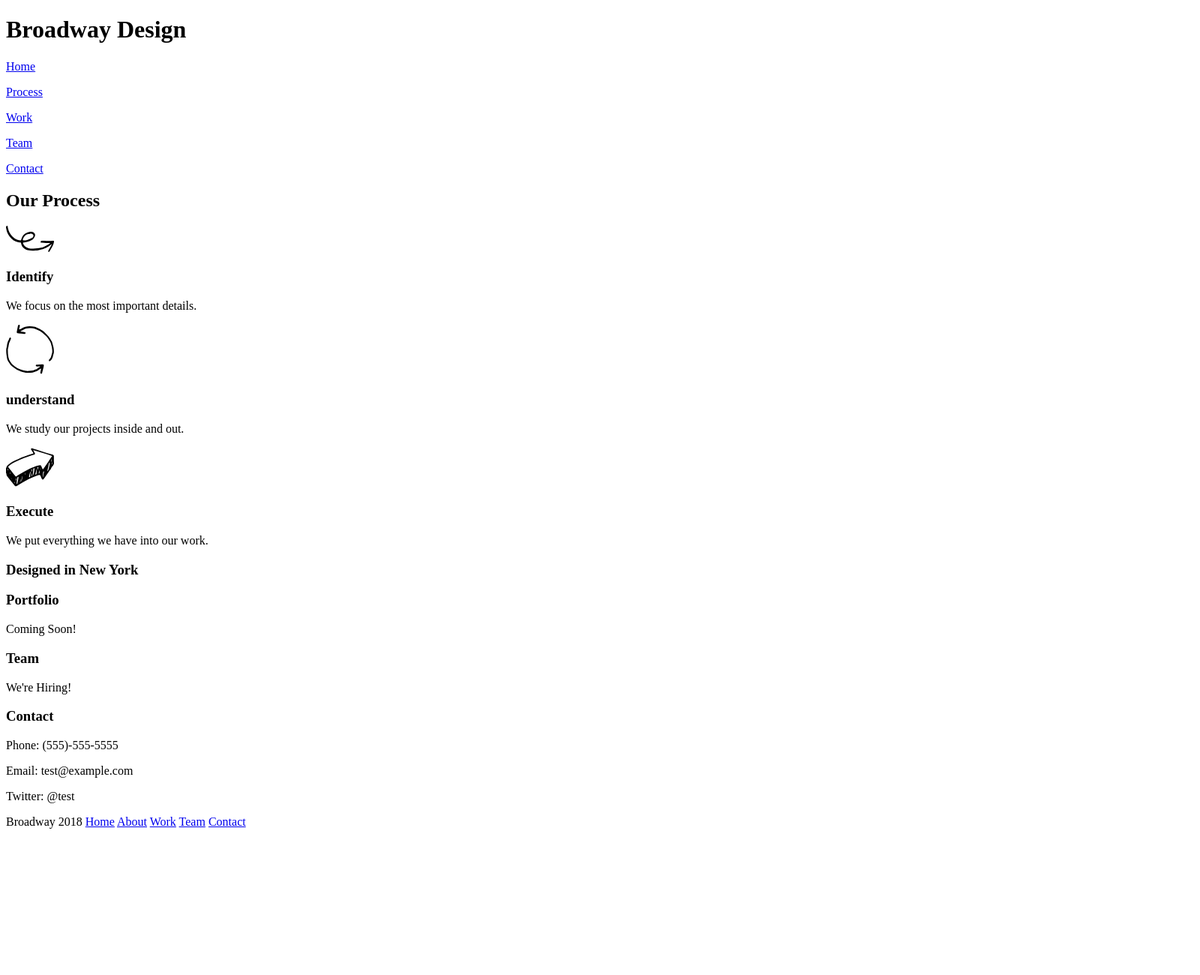
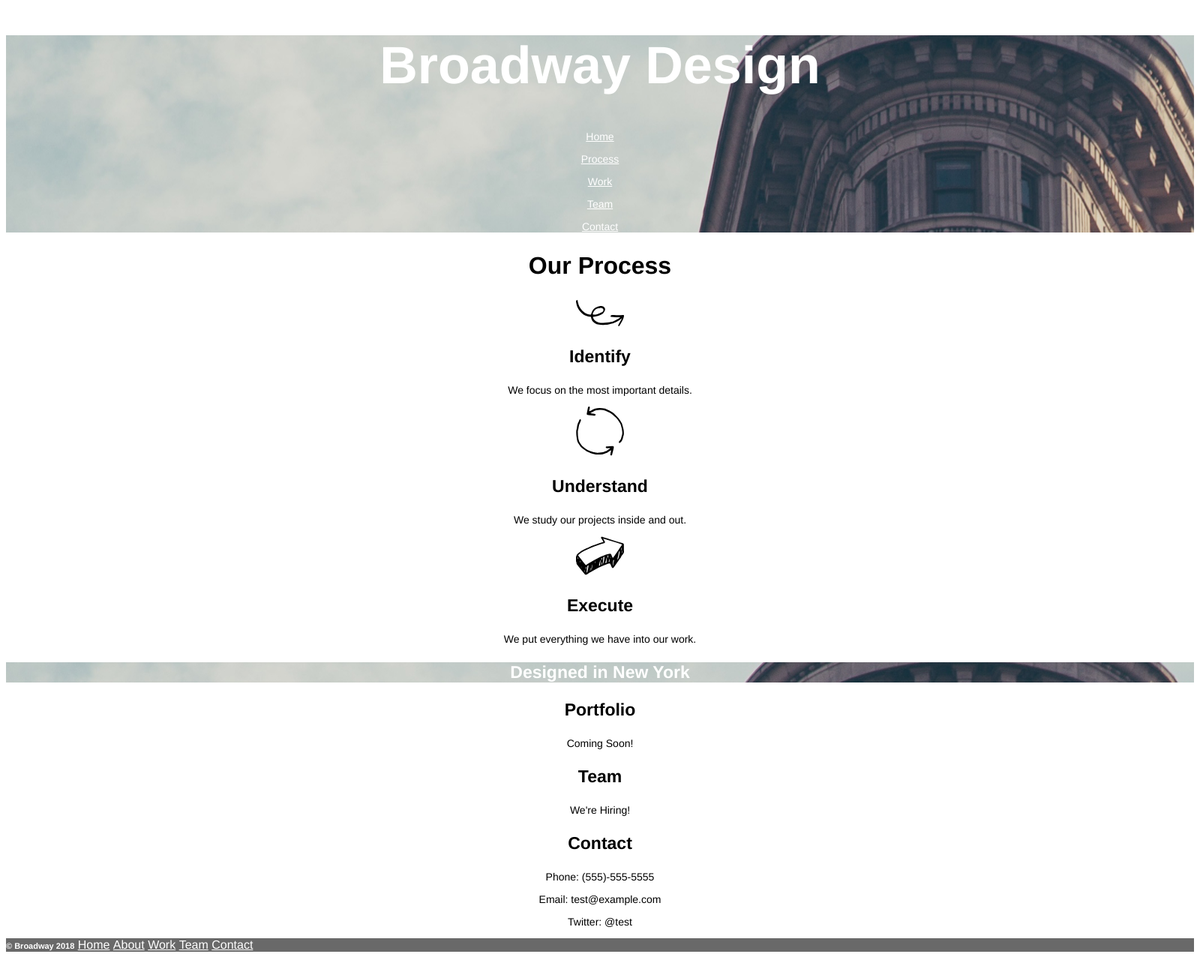
Before and after one commit to tremckinley/broadwaydesign, a plain HTML site: page index.html in a window 1280 px wide. Shown: the whole page at 75% size, 1600 px wide, since content can reach past the window. Before the commit the page ends 1113 px from the top, so only its background shows below. Drawn offline with Linux system fonts and the light colour scheme.

Commit message:
finish css and html

```diff
--- a/index.html
+++ b/index.html
@@ -22,7 +22,7 @@
           <h3>Identify</h3>
           <p>We focus on the most important details.</p>
         <img src="./resources/images/understand.svg" alt="understand cycle"/>
-          <h3>understand</h3>
+          <h3>Understand</h3>
           <p>We study our projects inside and out.</p>
         <img src="./resources/images/execute.svg" alt="execute arrow">
           <h3>Execute</h3>
@@ -45,7 +45,7 @@
     </div>
     <!--Footer-->
     <footer>
-       <span>Broadway 2018</span>
+       <span>© Broadway 2018</span>
        <a href="#">Home</a>
        <a href="#">About</a>
        <a href="#">Work</a>
--- a/resources/css/broadway.css
+++ b/resources/css/broadway.css
@@ -0,0 +1,42 @@
+html {
+    text-align: center;
+    font-family: Helvetica, sans-serif;
+    font-weight: bold;
+    width: 1600px;
+    height: 1600px;
+}
+.banner {
+    background-image: url(../images/the-flatiron-building.png);
+    color: white;
+}
+.banner h1 {
+    font-size: 70px;
+}
+a:link,
+a:visited {
+    color: white;
+    font-weight: normal;
+}
+h2 {
+    font-size: 32px;
+}
+h3 {
+    font-size: 23px;
+}
+p {
+    font-weight: normal;
+    font-size: 14px;
+}
+.smallbanner {
+    background-image: url(../images/the-flatiron-building.png);
+    color: white;
+
+}
+footer {
+    color: white;
+    background-color: dimgray;
+    text-align: left;
+}
+footer span {
+    font-size: 11px;
+}
```
